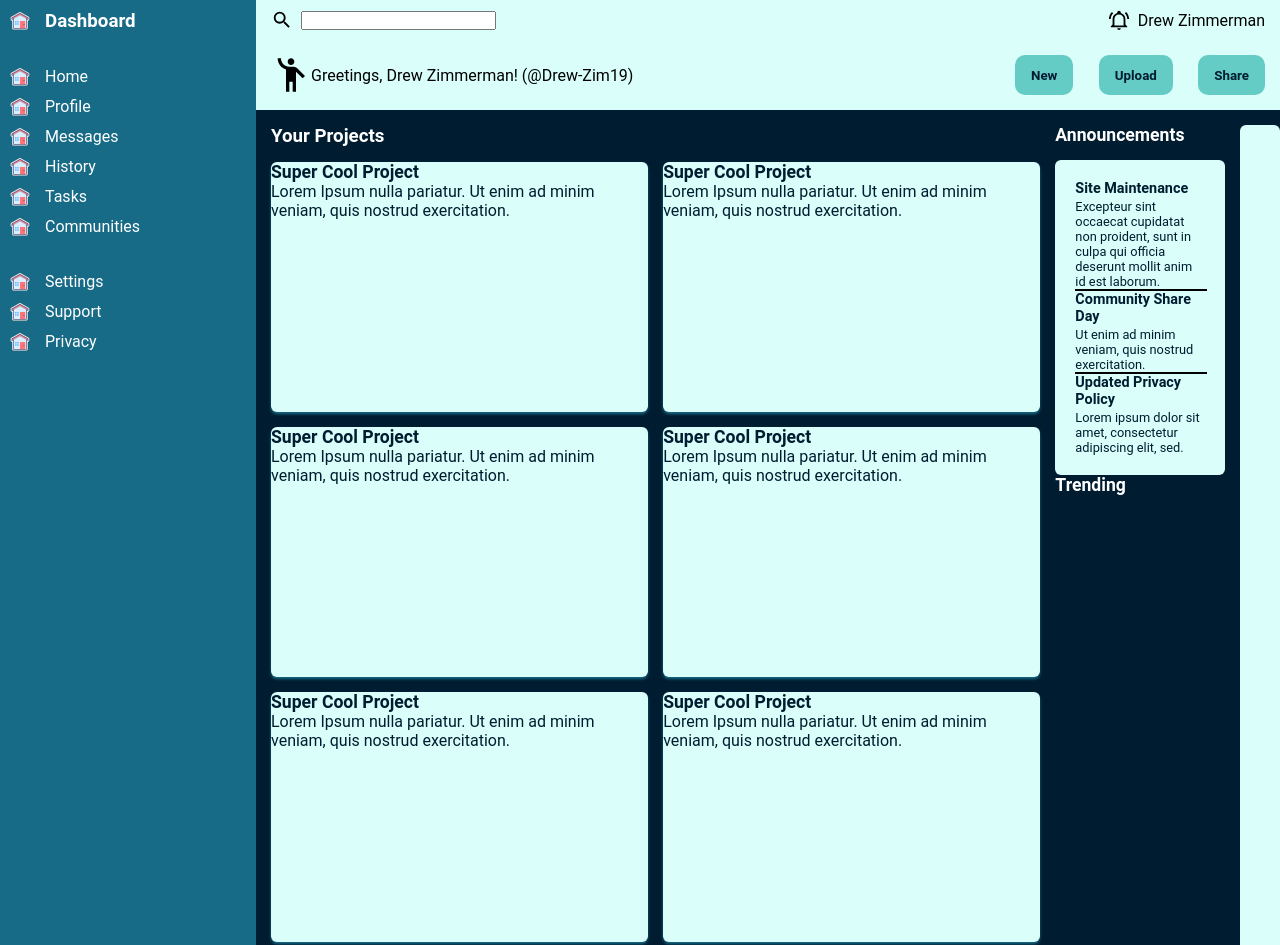
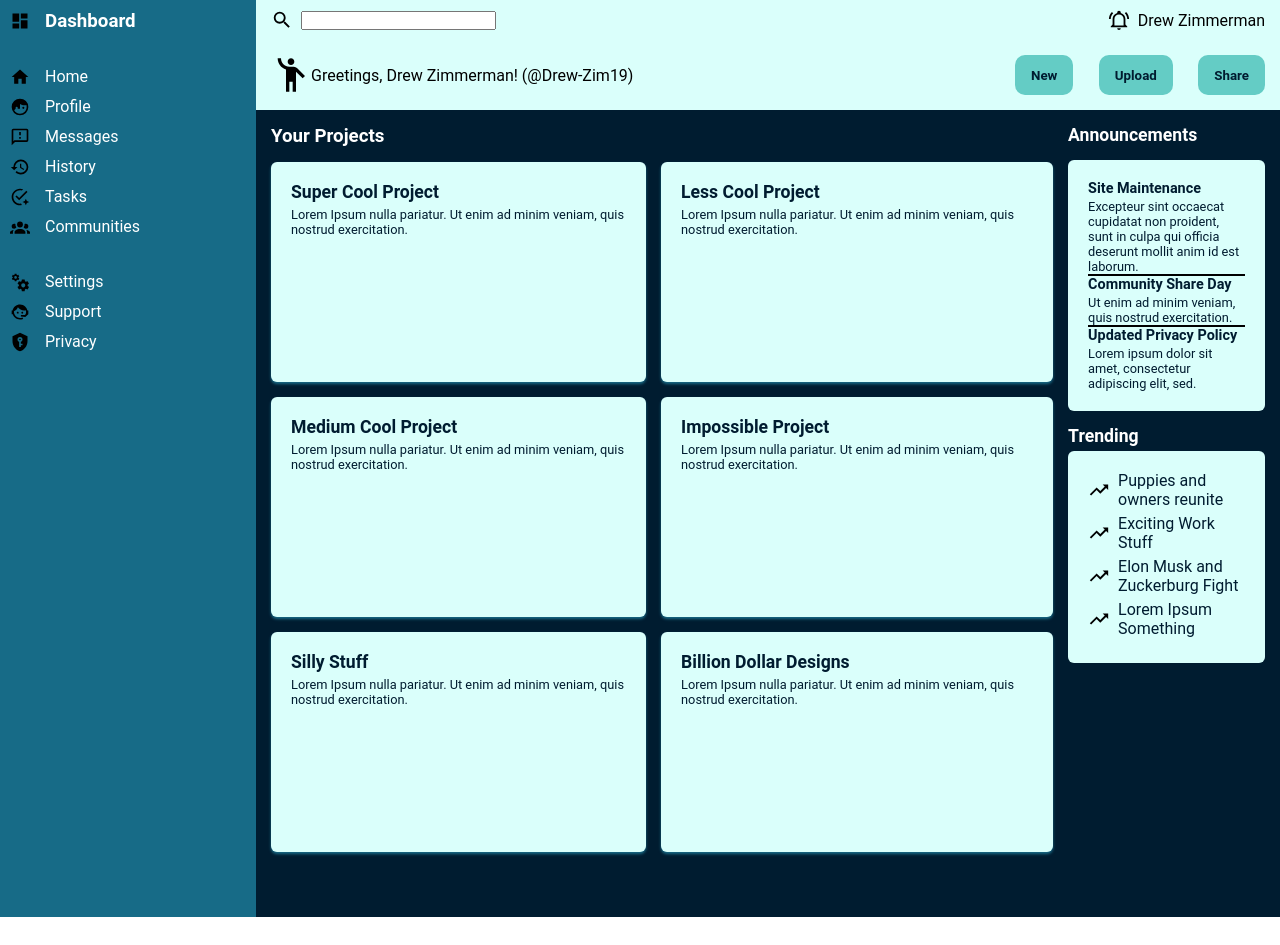
Before and after one commit to Drew-Zim19/admin-dashboard, a plain HTML site: page index.html in a window 1280 px wide. Shown: the top 945 px of the page. After the commit the page ends 917 px from the top, so only its background shows below. Drawn offline with Linux system fonts and the light colour scheme.

Commit message:
finish project added svg files

```diff
--- a/index.html
+++ b/index.html
@@ -14,25 +14,25 @@
                     <div class="leftPaneHeader">
                         <ul>
                             <li>
-                                <img class="icon" src="./images/home.png"/><h3>Dashboard</h3>
+                                <img class="icon" src="./images/view-dashboard.svg"/><h3>Dashboard</h3>
                             </li>
                         </ul>
                     </div>
                     <div class="leftPaneMiddle">
                      <ul>
-                        <li><img class="icon" src="./images/home.png"/>Home</li>
-                        <li><img class="icon" src="./images/home.png"/>Profile</li>
-                        <li><img class="icon" src="./images/home.png"/>Messages</li>
-                        <li><img class="icon" src="./images/home.png"/>History</li>
-                        <li><img class="icon" src="./images/home.png"/>Tasks</li>
-                        <li><img class="icon" src="./images/home.png"/>Communities</li>
+                        <li><img class="icon" src="./images/home.svg"/>Home</li>
+                        <li><img class="icon" src="./images/face-man-profile.svg"/>Profile</li>
+                        <li><img class="icon" src="./images/message-alert-outline.svg"/>Messages</li>
+                        <li><img class="icon" src="./images/history.svg"/>History</li>
+                        <li><img class="icon" src="./images/checkbox-marked-circle-auto-outline.svg"/>Tasks</li>
+                        <li><img class="icon" src="./images/account-group.svg">Communities</li>
                      </ul>
                     </div>
                     <div class="leftPaneBottom">
                         <ul>
-                            <li><img class="icon" src="./images/home.png"/>Settings</li>
-                            <li><img class="icon" src="./images/home.png"/>Support</li>
-                            <li><img class="icon" src="./images/home.png"/>Privacy</li>
+                            <li><img class="icon" src="./images/cogs.svg"/>Settings</li>
+                            <li><img class="icon" src="./images/face-agent.svg"/>Support</li>
+                            <li><img class="icon" src="./images/shield-key.svg"/>Privacy</li>
 
                          </ul>
                     </div>
@@ -74,23 +74,23 @@
                     <p>Lorem Ipsum nulla pariatur. Ut enim ad minim veniam, quis nostrud exercitation.</p>
                 </div>
                 <div class="card">
-                    <h5>Super Cool Project</h5>
+                    <h5>Less Cool Project</h5>
                     <p>Lorem Ipsum nulla pariatur. Ut enim ad minim veniam, quis nostrud exercitation.</p>
                 </div>
                 <div class="card">
-                    <h5>Super Cool Project</h5>
+                    <h5>Medium Cool Project</h5>
                     <p>Lorem Ipsum nulla pariatur. Ut enim ad minim veniam, quis nostrud exercitation.</p>
                 </div>
                 <div class="card">
-                    <h5>Super Cool Project</h5>
+                    <h5>Impossible Project</h5>
                     <p>Lorem Ipsum nulla pariatur. Ut enim ad minim veniam, quis nostrud exercitation.</p>
                 </div>
                 <div class="card">
-                    <h5>Super Cool Project</h5>
+                    <h5>Silly Stuff</h5>
                     <p>Lorem Ipsum nulla pariatur. Ut enim ad minim veniam, quis nostrud exercitation.</p>
                 </div>
                 <div class="card">
-                    <h5>Super Cool Project</h5>
+                    <h5>Billion Dollar Designs</h5>
                     <p>Lorem Ipsum nulla pariatur. Ut enim ad minim veniam, quis nostrud exercitation.</p>
                 </div>
             </div>
@@ -107,11 +107,15 @@
                 <h6>Updated Privacy Policy</h6>
                 <p>Lorem ipsum dolor sit amet, consectetur adipiscing elit, sed.</p>
                 </div>
-                <h5 class="announcements">Trending</h5>
+                <h5 id="trending">Trending</h5>
+                <div class="sideCard">
+                    <span class="trendsCard"><img class="search-icon"src="./images/trending-up.svg"/><p>Puppies and owners reunite</p></span>
+                    <span class="trendsCard"><img class="search-icon"src="./images/trending-up.svg"/><p>Exciting Work Stuff</p></span>
+                    <span class="trendsCard"><img class="search-icon"src="./images/trending-up.svg"/><p>Elon Musk and Zuckerburg Fight</p></span>
+                    <span class="trendsCard"><img class="search-icon"src="./images/trending-up.svg"/><p>Lorem Ipsum Something</p></span>
+                </div>
             </div>
-            <div class="sideCard">
 
-            </div>
         </div>
     </div>
 </div>
--- a/styles.css
+++ b/styles.css
@@ -9,6 +9,7 @@ Color Palette dark to light:
     font-family: 'Roboto', sans-serif;
     padding: 0;
     margin: 0;
+    box-sizing: border-box;
 }
 .container{
     display: grid;
@@ -75,7 +76,7 @@ li{
 }
 .cardsInnerContainer{
     display: grid;
-    grid-template-rows: repeat(3, minmax(180px, 250px));
+    grid-template-rows: repeat(3, minmax(150px, 220px));
     grid-template-columns: auto auto;
     gap: 15px;
     margin: 15px;
@@ -90,10 +91,15 @@ li{
     color: #001C30;
     border-radius: 6px;
     box-shadow: 0px 2px 3px #176B87;
+    padding: 20px;;
 }
 h5{
     font-size: 1.1rem;
     font-weight: bold;
+    margin-bottom: 5px;
+}
+.card > p{
+    font-size: .8rem;
 }
 #cardsHeader{
     color: white;
@@ -102,6 +108,7 @@ h5{
 }
 .announcements{
     color: white;
+    margin-bottom: 15px;
 }
 .announcementsContainer{
     display: flex;
@@ -118,7 +125,6 @@ h5{
     box-sizing: border-box;
     padding: 20px;
     max-width: 250px;
-    margin-top: 15px;
     color: #001C30;
 }
 .sideCard > p {
@@ -170,3 +176,12 @@ hr{
     font-weight: bold;
     color: #001C30;
 }
+#trending{
+    margin-top: 15px;
+    color: white;
+}
+.trendsCard{
+    display: flex;
+    align-self: center;
+    margin-bottom: 5px;
+}
```
Also changed, not shown: images/account-group.svg (added), images/checkbox-marked-circle-auto-outline.svg (added), images/cogs.svg (added), images/face-agent.svg (added), images/face-man-profile.svg (added), images/history.svg (added), images/home.svg (added), images/message-alert-outline.svg (added), images/shield-key.svg (added), images/trending-up.svg (added), images/view-dashboard.svg (added).
